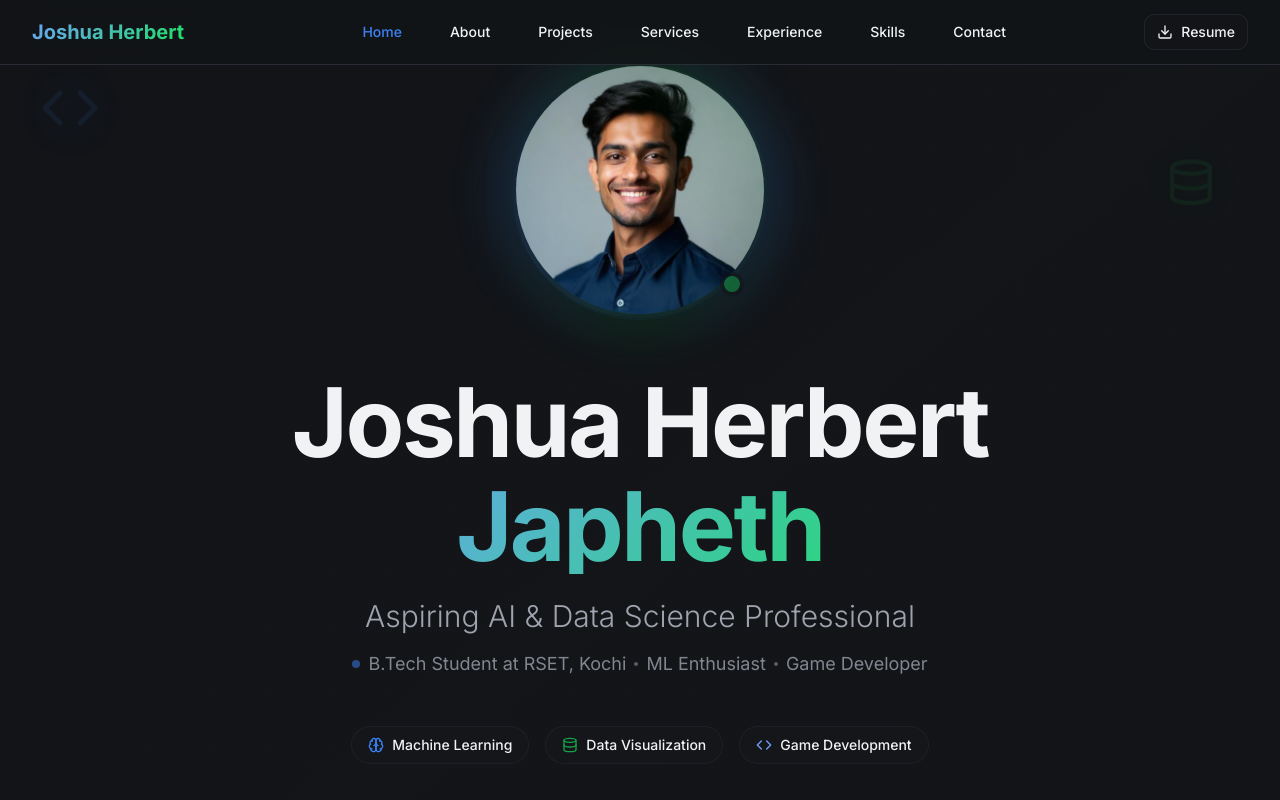
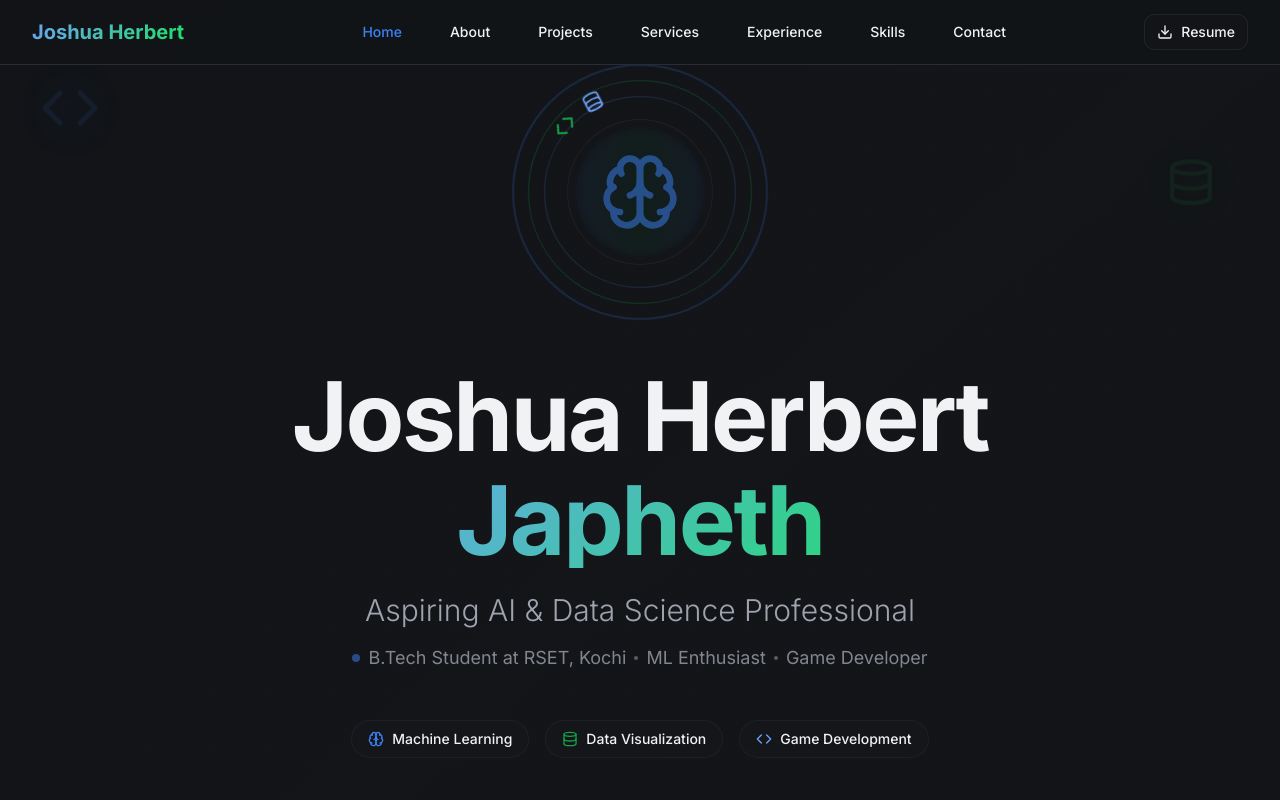
Before and after one commit to stredevirad/joshua-ai-sphere, a React (Vite) app: page / in a window 1280 px wide. Shown: the top 800 px of the page. Built offline with nearby package versions, Linux system fonts and the light colour scheme; the HTML template or start-up script is replaced by a standard one.

Commit message:
Refactor hero section

```diff
--- a/src/components/HeroSection.tsx
+++ b/src/components/HeroSection.tsx
@@ -1,6 +1,5 @@
 import { ArrowDown, Github, Linkedin, Mail, Phone, Code, Database, Brain } from 'lucide-react';
 import { Button } from '@/components/ui/button';
-import profileImage from '@/assets/joshua-profile.jpg';
 
 const HeroSection = () => {
   const scrollToAbout = () => {
@@ -58,25 +57,38 @@ const HeroSection = () => {
 
       <div className="relative max-w-7xl mx-auto text-center z-10">
         <div className="animate-fadeIn">
-          {/* Profile Image with Enhanced Design */}
+          {/* Animated Center Element */}
           <div className="mb-12">
             <div className="relative inline-block group">
-              {/* Outer Glow Ring */}
-              <div className="absolute -inset-4 bg-gradient-to-r from-primary/30 via-accent/30 to-primary/30 rounded-full blur-xl opacity-75 group-hover:opacity-100 transition-opacity duration-500 animate-pulse"></div>
+              {/* Rotating Rings */}
+              <div className="absolute inset-0 w-64 h-64 mx-auto">
+                <div className="absolute inset-0 border-2 border-primary/20 rounded-full animate-spin" style={{ animationDuration: '20s' }}></div>
+                <div className="absolute inset-4 border border-accent/30 rounded-full animate-spin" style={{ animationDuration: '15s', animationDirection: 'reverse' }}></div>
+                <div className="absolute inset-8 border border-primary-glow/20 rounded-full animate-spin" style={{ animationDuration: '10s' }}></div>
+              </div>
 
-              {/* Main Image Container */}
-              <div className="relative">
-                <img
-                  src={profileImage}
-                  alt="Joshua Herbert Japheth Profile"
-                  className="w-52 h-52 sm:w-64 sm:h-64 rounded-full object-cover mx-auto shadow-2xl animate-float border-4 border-background/50 backdrop-blur-sm"
-                />
+              {/* Central Animated Icon */}
+              <div className="relative w-64 h-64 mx-auto flex items-center justify-center">
+                {/* Pulsing Background */}
+                <div className="absolute inset-16 bg-gradient-to-r from-primary/10 via-accent/10 to-primary/10 rounded-full animate-pulse"></div>
 
-                {/* Gradient Overlay */}
-                <div className="absolute inset-0 rounded-full bg-gradient-to-tr from-primary/10 via-transparent to-accent/10 group-hover:from-primary/20 group-hover:to-accent/20 transition-all duration-500"></div>
+                {/* Main Icon */}
+                <div className="relative z-10 p-8 rounded-full bg-card/30 backdrop-blur-sm border border-border/50 group-hover:border-primary/50 transition-all duration-500 hover:scale-110">
+                  <Brain size={80} className="text-primary animate-pulse" />
+                </div>
 
-                {/* Status Indicator */}
-                <div className="absolute bottom-6 right-6 w-6 h-6 bg-accent rounded-full border-4 border-background animate-pulse"></div>
+                {/* Orbiting Elements */}
+                <div className="absolute inset-0 animate-spin" style={{ animationDuration: '8s' }}>
+                  <Code size={24} className="absolute top-4 left-1/2 transform -translate-x-1/2 text-accent" />
+                </div>
+                <div className="absolute inset-0 animate-spin" style={{ animationDuration: '12s', animationDirection: 'reverse' }}>
+                  <Database size={20} className="absolute bottom-4 left-1/2 transform -translate-x-1/2 text-primary-glow" />
+                </div>
+
+                {/* Floating Particles */}
+                <div className="absolute top-8 right-8 w-3 h-3 bg-primary/60 rounded-full animate-ping"></div>
+                <div className="absolute bottom-8 left-8 w-2 h-2 bg-accent/60 rounded-full animate-ping" style={{ animationDelay: '1s' }}></div>
+                <div className="absolute top-1/2 right-4 w-1 h-1 bg-primary-glow/60 rounded-full animate-ping" style={{ animationDelay: '2s' }}></div>
               </div>
             </div>
           </div>
```
